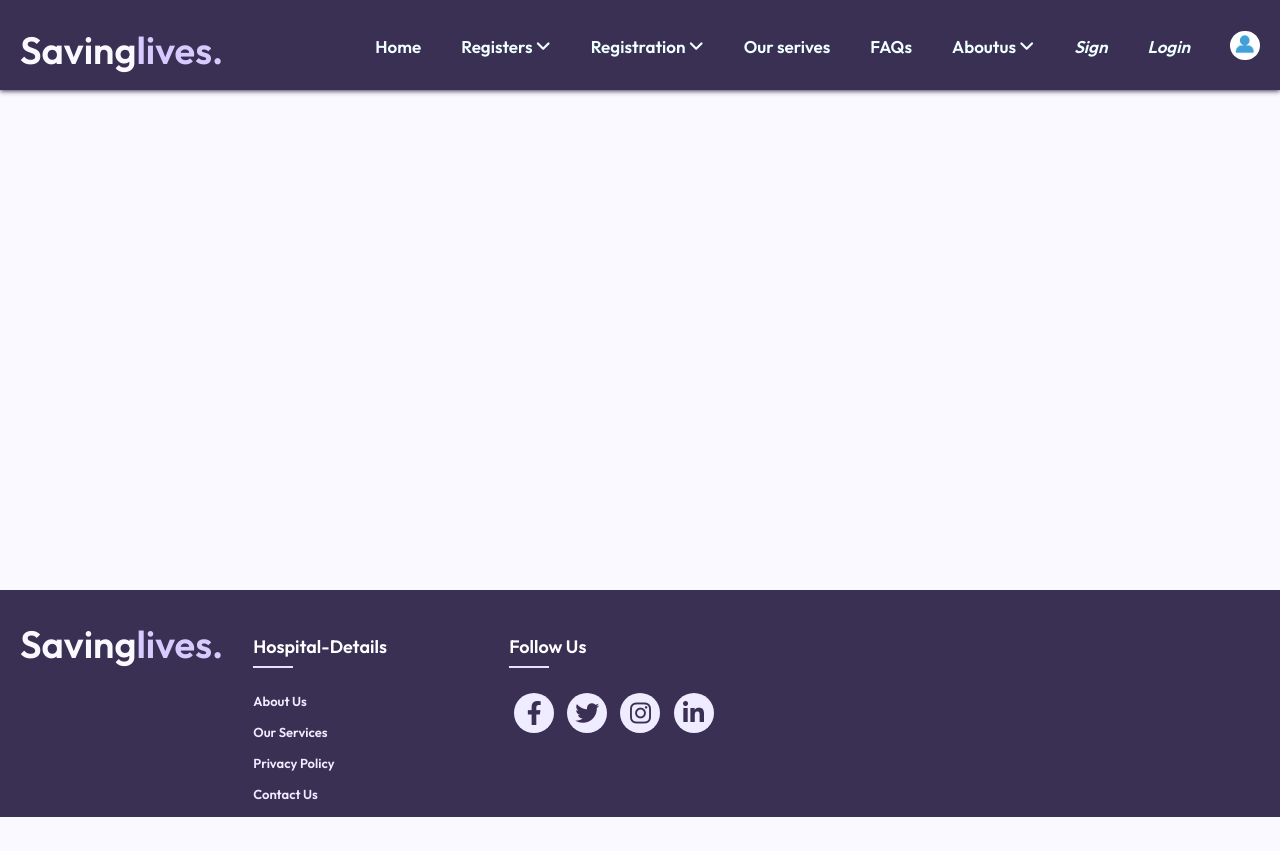
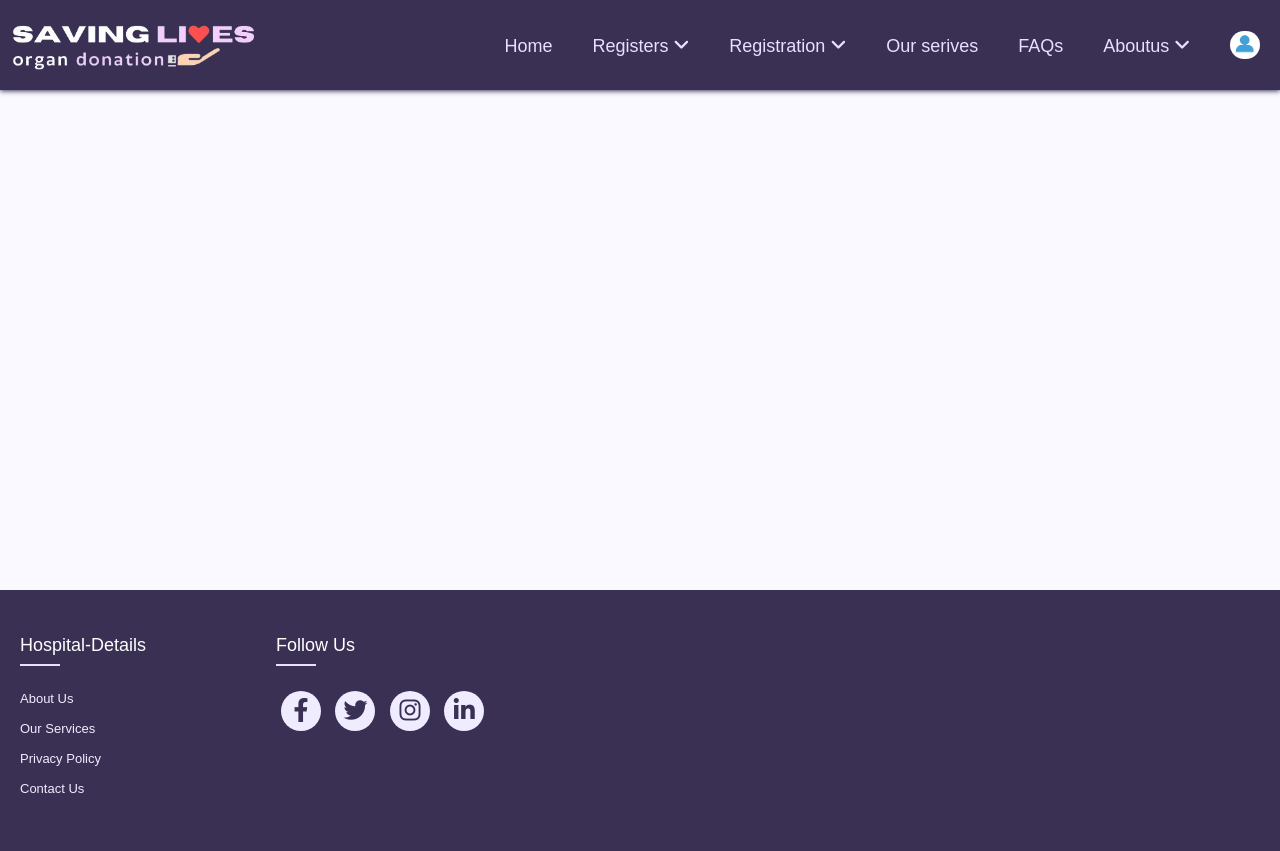
Before and after one commit to fssa-batch3/praveenkumar.gopinath__web_project, a plain HTML site: page Pages/hero.html in a window 1280 px wide. Before the commit the page ends 817 px from the top, so only its background shows below. Drawn offline with Linux system fonts and the light colour scheme.

Commit message:
change this full code
modification the code

```diff
--- a/Pages/hero.html
+++ b/Pages/hero.html
@@ -11,8 +11,8 @@
 <body>
 <div class="menu">
   <div class="img-1">
-    <img src="" width=100>
-      <h1>Saving<span>lives.</span></h1>
+      <!-- <h1>Saving<span>lives.</span></h1> -->
+      <img src="./../asssets/images/saving_lives__2_-removebg-preview.png" width=320>
     </div>
       <ul>
        <li><a href="#">Home</a></li>
@@ -22,7 +22,6 @@
       <ul>
        <li><a href="#">Donor list</a></li>
        <li><a href="#">Seeker list</a></li>
-
     </div>
           <li><a href="#">Registration <i class="fas fa-angle-down"></i></a>
             <div class="dropdown">
@@ -44,12 +43,10 @@
                         <li><a href="#">Donor list</a></li>
                           <li><a href="#">Seeker list</a></li>
                       </ul>
-                <li style="font-weight: 100; font-style:italic;"><a href="./Signpage.html">Sign</a></li>
-                <li style="font-weight: 100; font-style:italic;"><a href="./login.html">Login</a></li>
                 <li><a href="profile.html"><img src="./../asssets/images/pf.png" width="30" style="border-radius: 120px; margin-top: -5px;"></a></li>
-                <di>
 
-                </di>
+
+
   </div>
 <div class="cont_2">
   <p></p>
@@ -58,7 +55,6 @@
         <div class="contain">
 
           <div class="row">
-            <h1 class="footer-head">Saving<span>lives.</span></h1>
             <div class="footer-colm">
               <h4>Hospital-details</h4>
               <ul>
--- a/asssets/css/hero.css
+++ b/asssets/css/hero.css
@@ -7,7 +7,7 @@
 }
 
 body{
-  font-family: 'Outfit', sans-serif;
+  font-family:  sans-serif;
     background-color: #faf9ff;
 
 }
@@ -29,23 +29,12 @@ body{
     box-shadow: 0px 1px 5px #393053;
     padding-bottom: 40px;
 }
-/* .menu .img-1 {
+.menu .img-1 {
     display: flex;
-} */
-
-h1  {
-    padding: 10px;
-    margin-left: 10px;
-    margin-top: -20px;
-    color: #faf9ff;
-    font-size: 38px;
-
+    padding-bottom: 0px;
+    padding: 35px 0px 0px;
 }
 
-h1 span   {
-    color: #d7cafe;
-
-}
 
 .menu ul {
     display: flex;
@@ -58,17 +47,14 @@ h1 span   {
 .menu ul li {
     padding: 10px 10px;
     position: relative;
-
-
-
-
 }
 
 .menu ul li a {
 
-    color: azure;
+    color: #e8e0ff;
+    ;
     text-decoration: none;
-    font-size: 17px;
+    font-size: 18px;
     transition: all 0.3s;
     padding: 10px 10px 10px;
 
@@ -99,14 +85,13 @@ h1 span   {
     display: block;
     position: absolute;
     top: 100%;
-    width: 150px;
+    width: 160px;
     padding: 5px 0px 5px;
     margin: 0px 0px 0px;
     border-style: double;
     background-color: #393053;
     border-radius: 3px;
 }
-
 .dropdown ul {
     display: block;
     margin-left: 8px;
@@ -131,14 +116,11 @@ h1 span   {
   ul {
     list-style: none;
   }
-.footer-head{
-  margin-top: 15px;
 
-}
 .footer {
     margin-top: 500px;
     background-color: #393053;
-    padding: 5px 0px 0px;
+    padding: 5px 0px 40px;
   }
 
   .footer-colm {
@@ -191,8 +173,9 @@ h1 span   {
     display: inline-block;
     height: 40px;
     font-size:x-large;
+
     width: 40px;
-    margin: 0px 5px 0px;
+    margin: 0px 5px 10px;
     text-align: center;
     line-height: 40px;
     border-radius: 50%;
```
Also changed, not shown: Pages/Admin.html (deleted, +0 -15 lines), Pages/login.html (+1 -1 lines), Pages/profile.html (+20 -3 lines), asssets/css/Admin.css (deleted), asssets/images/hb.gif (deleted), asssets/images/image_1.webp (deleted), asssets/images/saving lives (2).gif (deleted), asssets/images/saving_lives__2_-removebg-preview.png (added), asssets/js/Admin.js (line endings or trailing spaces), 1 other file. Lines whose indentation alone changed are shown as unchanged.
